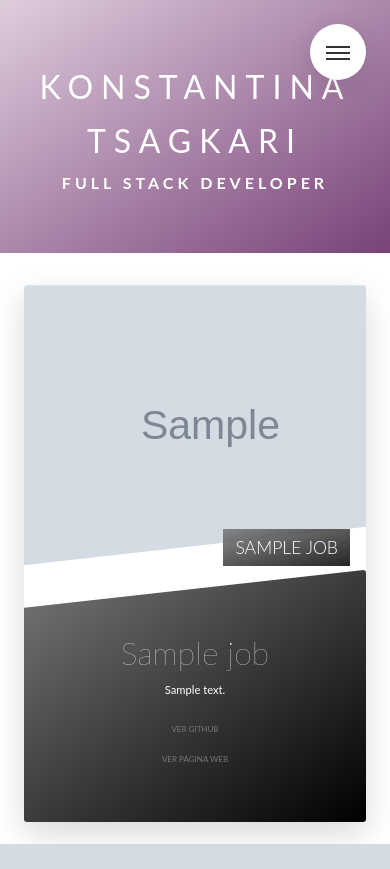
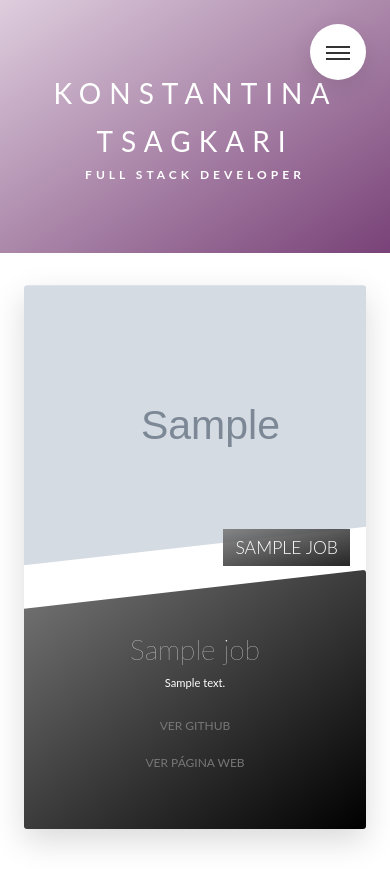
Before and after one commit to konykon/django-portfolio, a Django app: template portfolio-project/jobs/templates/jobs/home.html in a window 390 px wide. Before the commit the page ends 844 px from the top, so only its background shows below. Run offline with Django 3.2, Linux system fonts and the light colour scheme; the template is opened without the code that fills it: most values are stand-ins (such as "Sample title", 1, 10 or a date in 2020); grey boxes marked "Sample" are stand-in pictures; data that the repository does not hold is empty.

Commit message:
css responsive adjustments

```diff
--- a/portfolio-project/jobs/static/css/style.css
+++ b/portfolio-project/jobs/static/css/style.css
@@ -227,6 +227,12 @@ body {
     text-transform: capitalize;
 }
 
+@media only screen and (max-width: 37.5em) {
+    .accordion-content{
+        margin-bottom: 5rem;
+    }
+}
+
 .accordion-input+.accordion-label+.accordion-content {
     display: none;
 }
@@ -343,12 +349,12 @@ body {
 @media only screen and (max-width: 37.5em) {
     .heading-primary--main {
         letter-spacing: 1rem;
-        font-family: 5rem; }
+        font-size: 3.5rem; }
     }
 
     .heading-primary--sub {
         display: block;
-        font-size: 2rem;
+        font-size: 1.5rem;
         font-weight: 700;
         letter-spacing: 1.45rem;
         animation: moveInRight 1s ease-out;
@@ -358,6 +364,7 @@ body {
     .heading-primary--sub {
         letter-spacing: .5rem; }
     }
+
 
 .card {
     perspective: 150rem;
@@ -455,23 +462,27 @@ body {
     text-align: center;
 }
 
-.card__plate {
+.card__project {
     text-align: center;
     color: #fff;
     margin-bottom: 8rem;
 }
 
-.card__plate-title {
+.card__project-title {
     font-size: 3rem;
     font-weight: 100;
 }
 
-.card__plate-description {
+.card__project-description {
     font-size: 1.4rem;
     margin-bottom: 1rem;
 }
 
 @media only screen and (max-width: 56.25em), only screen and (hover: none) {
+    .section-projects {
+        margin-bottom: 5rem;
+    }
+
     .card {
         height: auto;
         border-radius: 3px;
@@ -507,21 +518,27 @@ body {
         padding: 7rem 4rem 4rem 4rem;
     }
 
-    .card__plate {
+    .card__project {
         margin-bottom: 3rem;
     }
 
-    .card__plate-title {
-        font-size: 4rem; }
+    .card__project-title {
+        font-size: 3.5rem;
     }
 
-    .row {
-        max-width: 114rem;
-        margin: 0 auto; }
+    .btn {
+        font-size: 1.5rem;
+    }
+}
 
-    .row:not(:last-child) {
-        margin-bottom: 8rem;
-    }
+.row {
+    max-width: 114rem;
+    margin: 0 auto;
+}
+
+.row:not(:last-child) {
+    margin-bottom: 8rem;
+}
 
     @media only screen and (max-width: 56.25em) {
         .row:not(:last-child) {
--- a/portfolio-project/jobs/templates/jobs/home.html
+++ b/portfolio-project/jobs/templates/jobs/home.html
@@ -10,7 +10,7 @@
     <title>Konstantina</title>
 
     <link rel="stylesheet" href="../../static/css/style.css">
-
+    <link rel="shortcut icon" type="image/png" href="../../static/images/logo.png">
 </head>
 
 <body>
@@ -30,7 +30,7 @@
                         <input class="accordion-input" type="checkbox" id="title1" />
                         <label class="accordion-label" for="title1">-Curriculum-</label>
                         <div class="accordion-content">
-                            <embed class="pdf" src="../../static/cv.pdf" />
+                            <embed class="pdf" src="../../static/images/CV-portfolio.pdf" />
                         </div>
                     </a>
                 </div>
@@ -71,7 +71,7 @@
     </header>
 
     <main>
-        <section class="section-plates" id="section-plates">
+        <section class="section-projects" id="section-projects">
             <div class="row">
                 {% for job in jobs.all %}
                 <div class="col-1-of-3">
@@ -84,9 +84,9 @@
                         </div>
                         <div class="card__side card__side--back card__side--back">
                             <div class="card__cta">
-                                <div class="card__plate">
-                                    <p class="card__plate-title">{{ job.title }}</p>
-                                    <p class="card__plate-description">{{ job.summary }}</p>
+                                <div class="card__project">
+                                    <p class="card__project-title">{{ job.title }}</p>
+                                    <p class="card__project-description">{{ job.summary }}</p>
                                     <a class="btn" target="blank" href="{{ job.gitlink }}">Ver Github</a><br>
                                     <a class="btn" target="blank" href="{{ job.weblink }}">Ver Página Web</a>
                                 </div>
```
